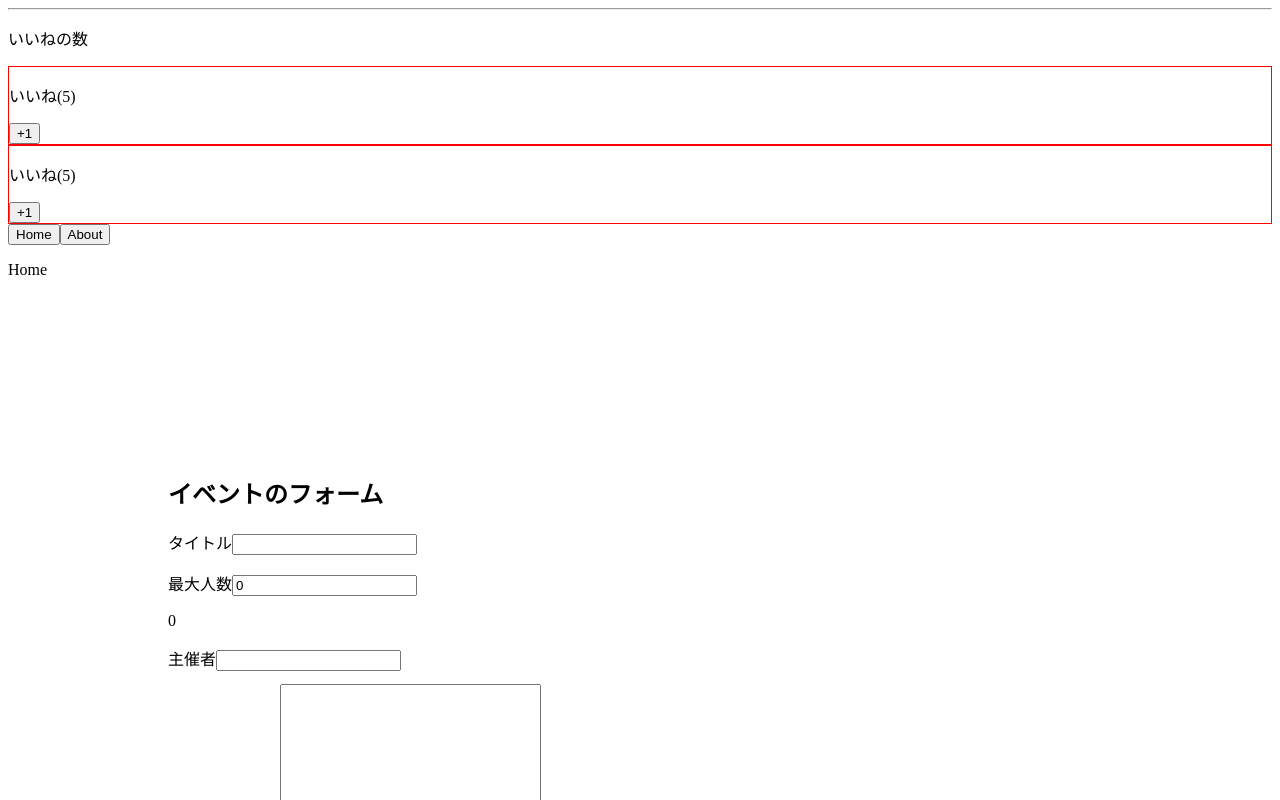
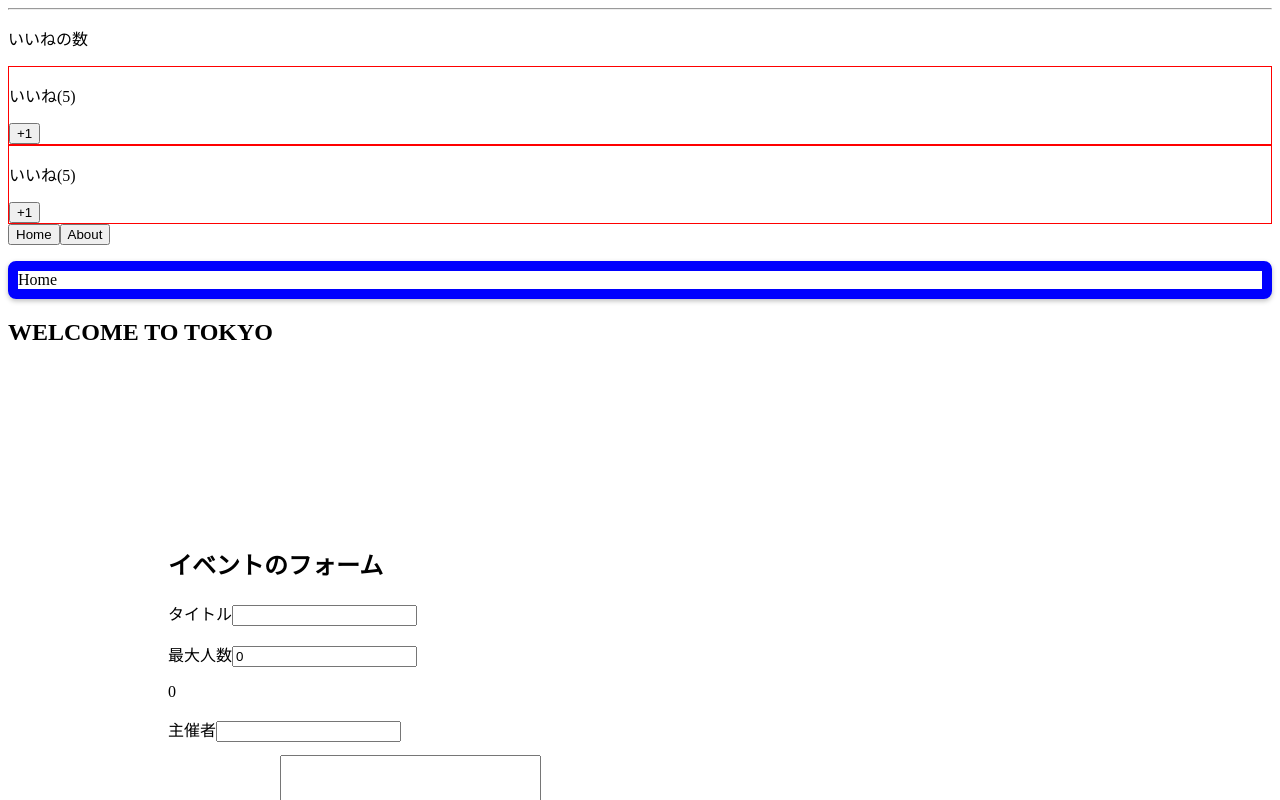
Before and after one commit to t-tazy/udemy-vuejs, a Vue app: page / in a window 1280 px wide. Shown: the top 800 px of the page. Built offline with nearby package versions, Linux system fonts and the light colour scheme.

Commit message:
フィルター

```diff
--- a/src/components/Home.vue
+++ b/src/components/Home.vue
@@ -1,3 +1,30 @@
 <template>
-  <p v-border>Home</p>
+  <div>
+    <p v-border:solid.round.shadow="{width: '10px', color: 'blue'}">Home</p>
+    <h2>{{ title | upperCase }}</h2>
+  </div>
 </template>
+
+<script>
+export default {
+  data() {
+    return {
+      tmpData: "hello",
+      title: "Welcome to Tokyo"
+    }
+  },
+  directives: {
+    border(el, binding) {
+      el.style.borderWidth = binding.value.width;
+      el.style.borderColor = binding.value.color;
+      el.style.borderStyle = binding.arg;
+      if (binding.modifiers.round) {
+        el.style.borderRadius = "0.5rem";
+      }
+      if (binding.modifiers.shadow) {
+        el.style.boxShadow = "0 2px 5px rgba(0, 0, 0, 0.26)";
+      }
+    }
+  }
+};
+</script>
--- a/src/main.js
+++ b/src/main.js
@@ -4,22 +4,8 @@ import LikeNumber from './components/LikeNumber.vue'
 
 Vue.config.productionTip = false
 Vue.component('LikeNumber', LikeNumber);
-Vue.directive("border", {
-  bind(el, binding, vnode) {
-    // ディレクティブが初めて対象の要素に紐付いた時
-  },
-  inserted(el, binding, vnode) {
-    // 親Nodeに挿入された時
-  },
-  update(el, binding, vnode, oldVnode) {
-    // コンポーネントが更新される度。子コンポーネントのVnodeが更新される前
-  },
-  conponentUpdated(el, binding, vnode, oldVnode) {
-    // コンポーネントが更新される度。子コンポーネントのVnodeが更新される後
-  },
-  unbind(el, binding, vnode) {
-    // ディレクティブが紐付いている要素から取り除かれた時
-  }
+Vue.filter("upperCase", (value) => {
+  return value.toUpperCase();
 });
 
 new Vue({
```
